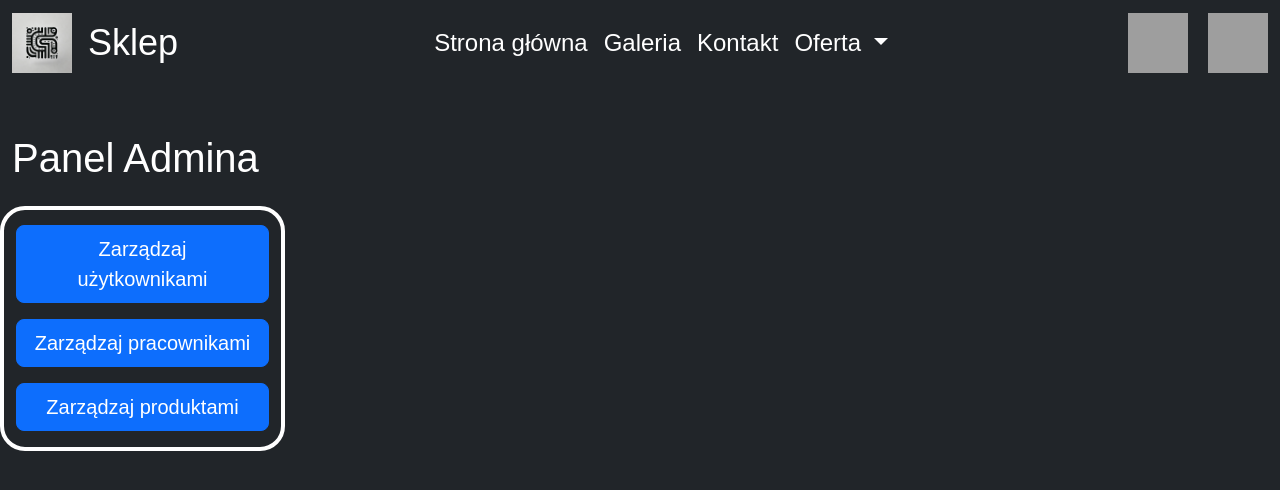
After one commit to gajoes/projekt_gajoherni, a PHP site: page /panel_admina.php in a window 1280 px wide. The commit adds this page. Shown: the top 490 px of the page. Run offline with PHP 8.4, Linux system fonts and the light colour scheme; the visitor is signed in with stand-in values (Sample User, id 1); grey boxes are pictures that could not be loaded.

Commit message:
dodanie logowania admina, stworzenie strony zarzadzaj uzytkownikami gdzie mozna dodawac usuwac lub edytowac uzytkownika stylizacja nie dokonczona (zarzadzanue stylowalem tylko bs) ale dziala

```diff
--- a/projekt/database.php
+++ b/projekt/database.php
@@ -1,9 +1,9 @@
 <?php
 
-$host = 'mysql.ct8.pl';
+$host = 'localhost';
 $dbname = 'm50521_baza_danych';
-$username = 'm50521_admin';
-$password = 'n5XY7NnRdSp4gEh';
+$username = 'root';
+$password = '';
 
 $conn = new mysqli($host, $username, $password, $dbname);
 
--- /dev/null
+++ b/projekt/panel_admina.php
@@ -0,0 +1,88 @@
+<?php
+require_once 'database.php';
+session_start();
+if (!isset($_SESSION['admin_id'])){
+    header("Location: login.php");
+    exit();
+}
+?>
+<!DOCTYPE html>
+<html lang="pl">
+<head>
+    <meta charset="UTF-8">
+    <meta name="viewport" content="width=device-width, initial-scale=1.0">
+    <title>Panel Admina</title>
+    <link rel="stylesheet" href="css/style.css">
+</head>
+<body>
+
+<nav class="navbar navbar-expand-lg navbar-dark bg-dark navbar-elements-font">
+        <div class="container-fluid">
+        <a class="navbar-brand">
+            <img src="./css/img/logo.webp" width="30" height="30" class="d-inline-block align-top brand-logo-sizing" alt="Jurzyk">
+        <a class="navbar-brand navbar-custom-font">Sklep</a>
+        <button class="navbar-toggler" type="button" data-bs-toggle="collapse" data-bs-target="#navbarNavDropdown" aria-controls="navbarNavDropdown" aria-expanded="false" aria-label="Toggle navigation">
+          <span class="navbar-toggler-icon"></span>
+        </button>
+        <div class="collapse navbar-collapse justify-content-center" id="navbarNavDropdown">
+          <ul class="navbar-nav">
+            <li class="nav-item active">
+              <a class="nav-link" href="index.php">Strona główna</a>
+            </li>
+            <li class="nav-item">
+              <a class="nav-link" href="#">Galeria</a>
+            </li>
+            <li class="nav-item">
+              <a class="nav-link" href="#">Kontakt</a>
+            </li>
+            <li class="nav-item dropdown">
+              <a class="nav-link dropdown-toggle" href="#" id="navbarDropdownMenuLink" data-bs-toggle="dropdown" aria-haspopup="true" aria-expanded="false">
+                Oferta
+              </a>
+              <div class="dropdown-menu" aria-labelledby="navbarDropdownMenuLink">
+                <a class="dropdown-item" href="#">Usługi</a>
+                <a class="dropdown-item" href="#">Zakupy</a>
+                <a class="dropdown-item" href="#">Merchendise</a>
+              </div>
+            </li>
+          </ul>
+        </div>
+
+        <div class="d-flex align-items-center">
+            <a class="nav-link" href="login.php">
+                <img src="https://www.pngkit.com/png/full/88-885453_login-white-on-clear-user-icon.png" alt="Logowanie" class="nav-right-bar" style="margin-right:20px;" width="20" height="20">
+            </a>
+            <a class="nav-link" href="#">
+                <img src="https://static-00.iconduck.com/assets.00/checkout-icon-2048x2048-8k7j8q1t.png" alt="Koszyk" class="nav-right-bar" width="20" height="20">
+            </a>
+        </div>
+        </div>
+      </nav>
+      <div class="container mt-5" id="wybor">
+    <h1 class=" mb-4">Panel Admina</h1>
+    <div class="row">
+        <div class="col-md-3">
+            <a href="zarzadzaj_uzytkownikami.php" class="btn btn-primary btn-lg w-100 mb-3">Zarządzaj użytkownikami</a>
+            <a href="zarzadzaj_pracownikami.php" class="btn btn-primary btn-lg w-100 mb-3">Zarządzaj pracownikami</a>
+            <a href="zarzadzaj_produktami.php" class="btn btn-primary btn-lg w-100 mb-3">Zarządzaj produktami</a>
+        </div>
+    </div>
+</div>
+
+<style>
+    #wybor{
+        overflow:hidden;
+        float:left;
+    }
+    h1{
+        color:white;
+    }
+    .col-md-3{
+        border: 4px solid white;
+        border-radius:25px;
+        padding-top:15px;
+    }
+</style>
+
+</body>
+</html>
```
Also changed, not shown: projekt/css/stylesLogin.css (+25 -0 lines), projekt/login.php (+18 -11 lines), projekt/zarzadzaj_uzytkownikami.php (added, +169 -0 lines), projekt/css/style_admin.css (added).
